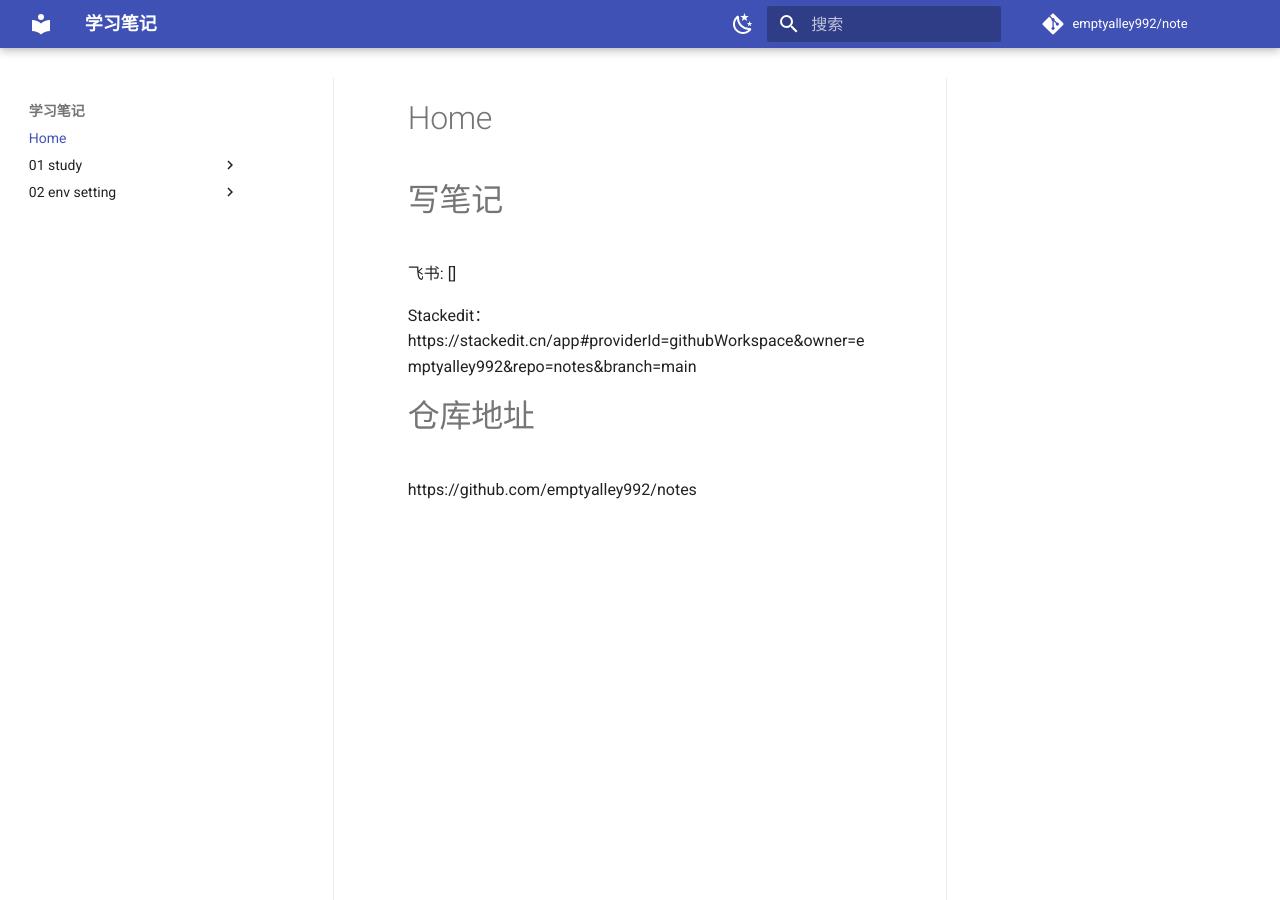
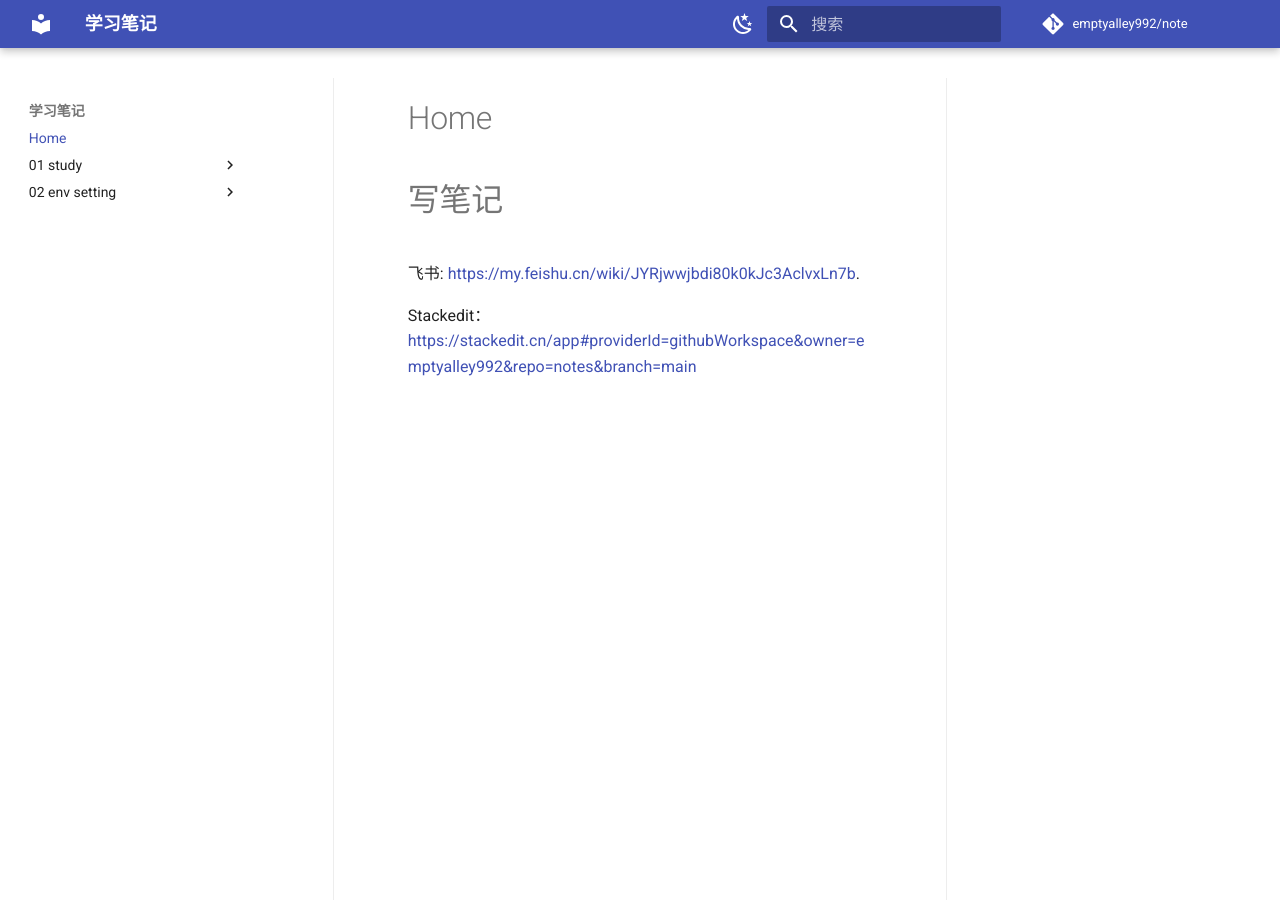
Before and after one commit to emptyalley992/note, an MkDocs documentation site: the page built from docs/index.md, in a window 1280 px wide and 900 px high. Built offline with MkDocs 1.6.1 and Material for MkDocs 9.7.7, drawn with Linux system fonts in a browser that asks for light colours; comment, search, counter and statistics services are not loaded.

Commit message:
docs/index.md updated from https://stackedit.cn/

```diff
--- a/docs/index.md
+++ b/docs/index.md
@@ -1,12 +1,11 @@
 # Home
 
 # 写笔记
-飞书: []
+飞书: [https://my.feishu.cn/wiki/JYRjwwjbdi80k0kJc3AclvxLn7b](https://my.feishu.cn/wiki/JYRjwwjbdi80k0kJc3AclvxLn7b).
 
-Stackedit：https://stackedit.cn/app#providerId=githubWorkspace&owner=emptyalley992&repo=notes&branch=main
+Stackedit：[https://stackedit.cn/app#providerId=githubWorkspace&owner=emptyalley992&repo=notes&branch=main](https://stackedit.cn/app#providerId=githubWorkspace&owner=emptyalley992&repo=notes&branch=main)
 
-# 仓库地址
-https://github.com/emptyalley992/notes
+
 <!--stackedit_data:
-eyJoaXN0b3J5IjpbMTA0NjI1Njc5MywxNjQ0MTc2NzY1XX0=
+eyJoaXN0b3J5IjpbNTMwNTAyOCwxNjQ0MTc2NzY1XX0=
 -->
```
